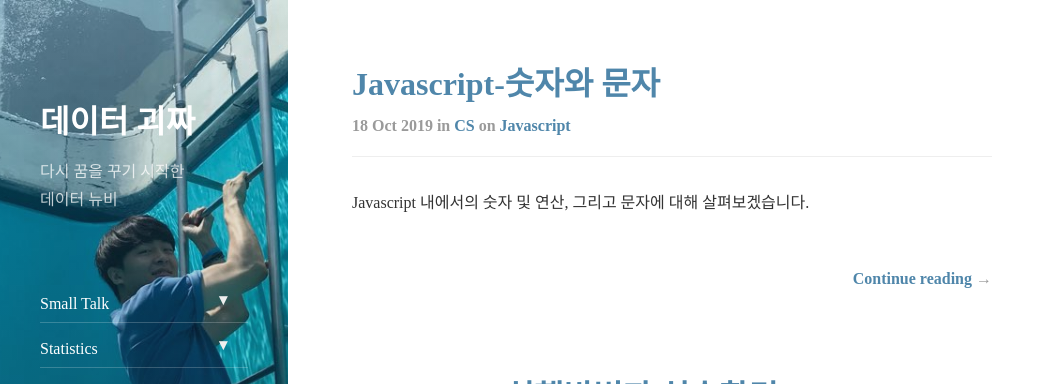
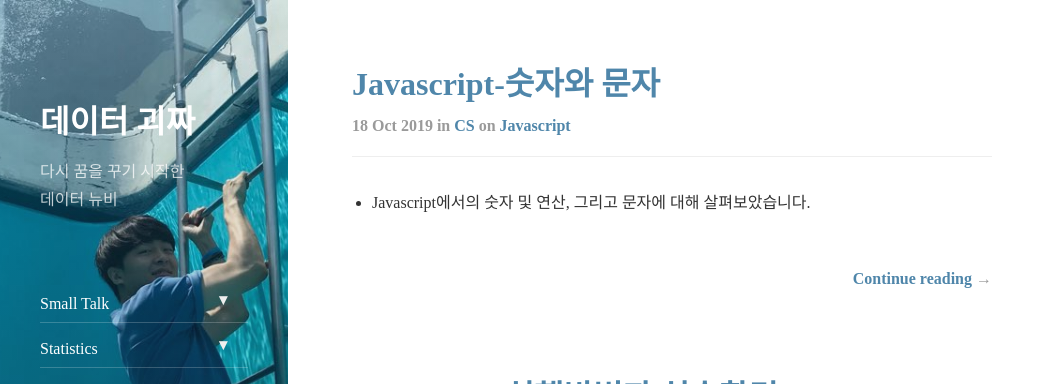
Before and after one commit to tryumanshow/data-weirdo.github.io, a Jekyll site: the page built from index.html, in a window 1280 px wide and 900 px high. Shown: the top 384 px of the window, without its empty margins (0-1055 px from the left). Built offline with Jekyll 4.4.1, drawn with Linux system fonts in a browser that asks for light colours; nearby versions of some CDN libraries; the list of posts is cut into pages by our own code.

Commit message:
Update 2019-10-18-cs-javascript-number$character.markdown

```diff
--- a/_posts/2019-10-18-cs-javascript-number$character.markdown
+++ b/_posts/2019-10-18-cs-javascript-number$character.markdown
@@ -9,7 +9,7 @@ comments: true
 
 ---
 
-Javascript 내에서의 숫자 및 연산, 그리고 문자에 대해 살펴보겠습니다.
+- Javascript에서의 숫자 및 연산, 그리고 문자에 대해 살펴보았습니다.
 
 ## 시작하기 전에
 
```
